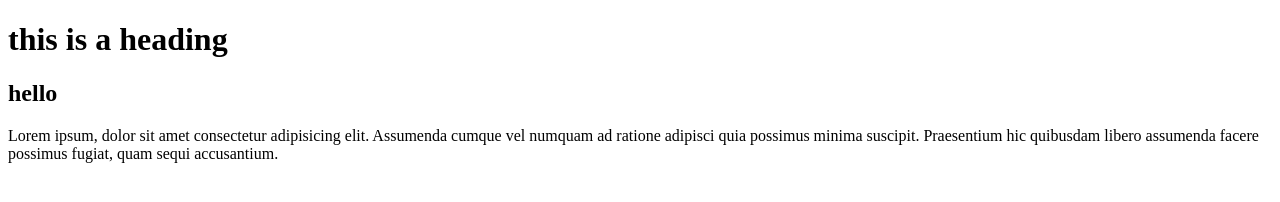
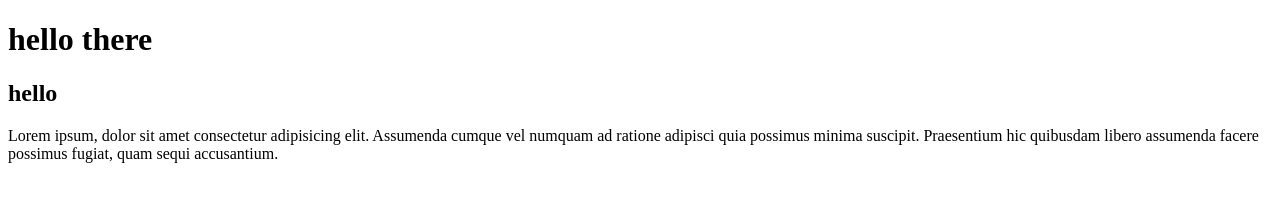
Before and after one commit to fadialhattab/testlab, a plain HTML site: page index.html in a window 1280 px wide. Drawn offline with Linux system fonts and the light colour scheme.

```diff
--- a/index.html
+++ b/index.html
@@ -6,7 +6,7 @@
     <title>Document</title>
 </head>
 <body>
-    <h1>this is a heading </h1>
+    <h1>hello there</h1>
     <h2>hello</h2>
     <p>Lorem ipsum, dolor sit amet consectetur adipisicing elit. Assumenda cumque vel numquam ad ratione adipisci quia possimus minima suscipit. Praesentium hic quibusdam libero assumenda facere possimus fugiat, quam sequi accusantium.</p>
 </body>
```
